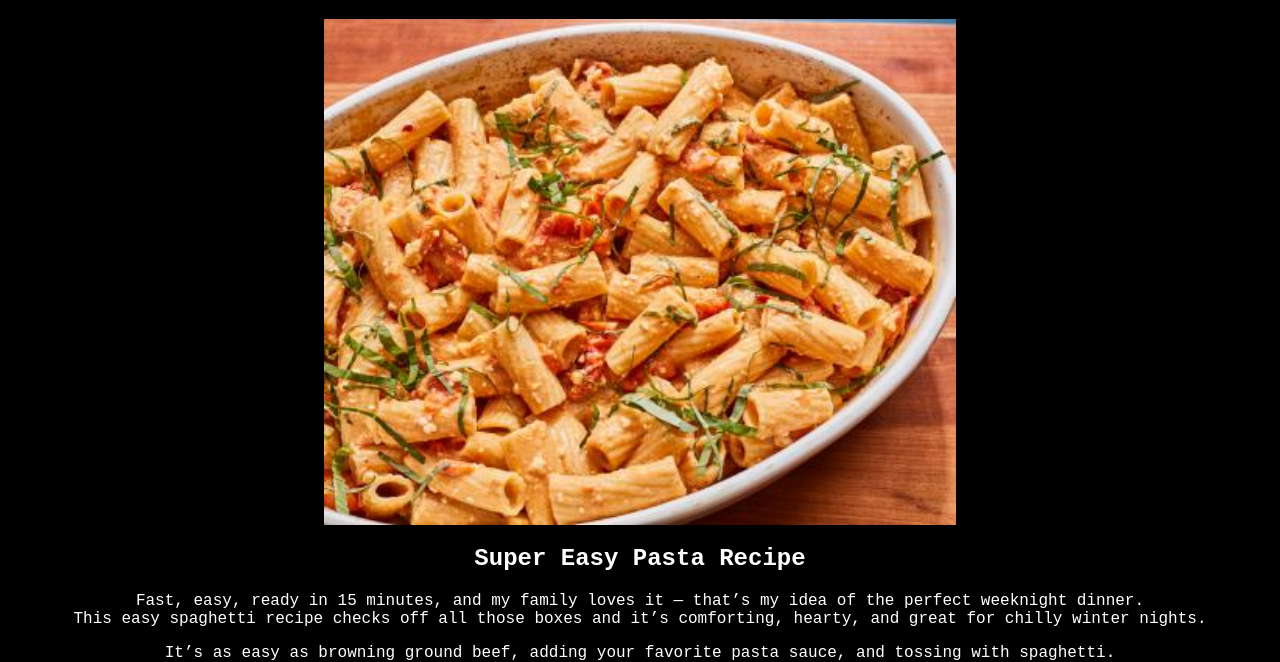
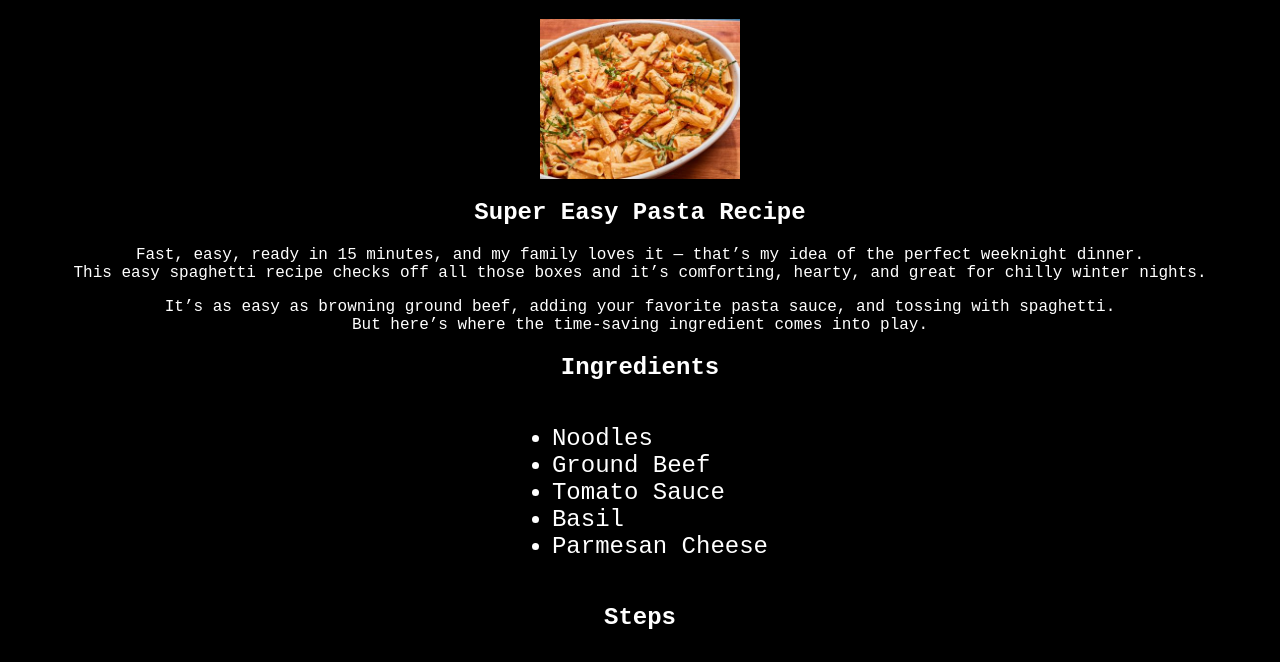
Before and after one commit to hunters48/odin-recipes, a plain HTML site: page recipes/pasta.html in a window 1280 px wide. Shown: the part 61-723 px from the top of the page. Drawn offline with Linux system fonts and the light colour scheme.

Commit message:
Change images to uniform size

```diff
--- a/styles.css
+++ b/styles.css
@@ -9,7 +9,7 @@ p {
 h1 {
   color:aliceblue;
   text-align: center;
-  font-family: monospace, "Monaco";
+
 }
 
 .menu {
@@ -22,7 +22,8 @@ h1 {
   display: block;
   margin-left: auto;
   margin-right: auto;
-  width: 50%;
+  width: 200px;
+  height: auto;
 }
 
 div.container {
```
